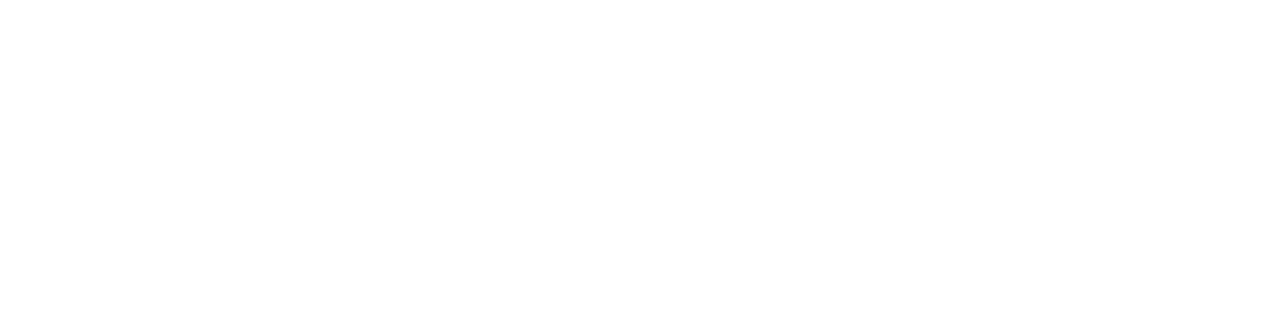
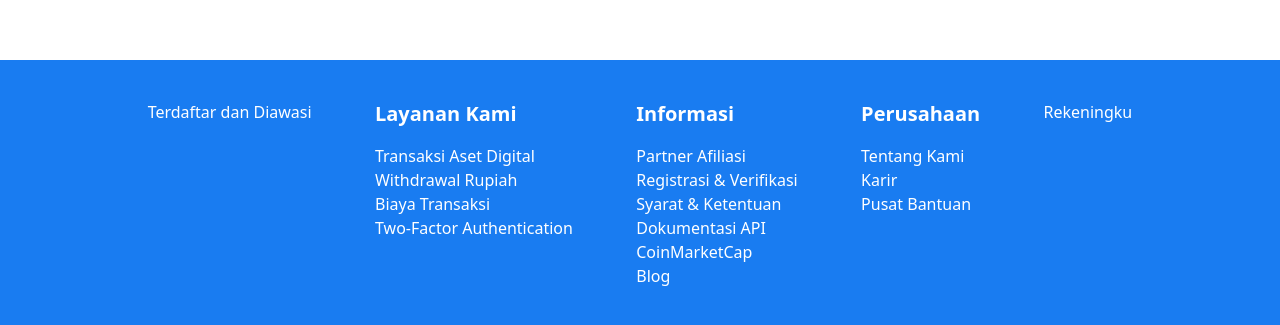
Before and after one commit to nadrianfikri/clone-rekeningku, a React (Create React App) app: page / in a window 1280 px wide. Shown: the part 815-1140 px from the top of the page. Before the commit the page ends 800 px from the top, so only its background shows below. Built offline with nearby package versions, Linux system fonts and the light colour scheme.

Commit message:
create footer component

```diff
--- /dev/null
+++ b/src/components/organism/Footer.js
@@ -0,0 +1,24 @@
+function Footer() {
+  const footerDesc = [
+    ['Layanan Kami', ['Transaksi Aset Digital', 'Withdrawal Rupiah', 'Biaya Transaksi', 'Two-Factor Authentication']],
+    ['Informasi', ['Partner Afiliasi', 'Registrasi & Verifikasi', 'Syarat & Ketentuan', 'Dokumentasi API', 'CoinMarketCap', 'Blog']],
+    ['Perusahaan', ['Tentang Kami', 'Karir', 'Pusat Bantuan']],
+  ];
+
+  return (
+    <div className="flex space-x-6 justify-around px-4 pb-4 pt-10 md:px-10 lg:px-32 bg-primary text-white h-72 w-full">
+      <h1>Terdaftar dan Diawasi</h1>
+      {footerDesc.map((item, i) => (
+        <div key={i} className="flex flex-col">
+          <p className="font-bold text-xl mb-4">{item[0]}</p>
+          {item[1].map((list, idx) => (
+            <p key={idx}>{list}</p>
+          ))}
+        </div>
+      ))}
+      <h1>Rekeningku</h1>
+    </div>
+  );
+}
+
+export default Footer;
--- a/src/components/molecules/Navbar.js
+++ b/src/components/organism/Navbar.js
@@ -6,7 +6,7 @@
 import { faCaretDown } from '@fortawesome/free-solid-svg-icons';
 
 import { NavLogo } from '../atoms/NavItems';
-import Navitems from './Navitems';
+import Navitems from '../molecules/Navitems';
 import { LeftSide, RightSide } from '../atoms/NavContainer';
 
 export default function Navbar() {
--- a/src/pages/Exchange/index.js
+++ b/src/pages/Exchange/index.js
@@ -1,9 +1,12 @@
-import Navbar from '../../components/molecules/Navbar';
+import Footer from '../../components/organism/Footer';
+import Navbar from '../../components/organism/Navbar';
 
 function Exchange() {
   return (
     <div>
       <Navbar />
+      <main className="min-h-screen">Main Section</main>
+      <Footer />
     </div>
   );
 }
```
